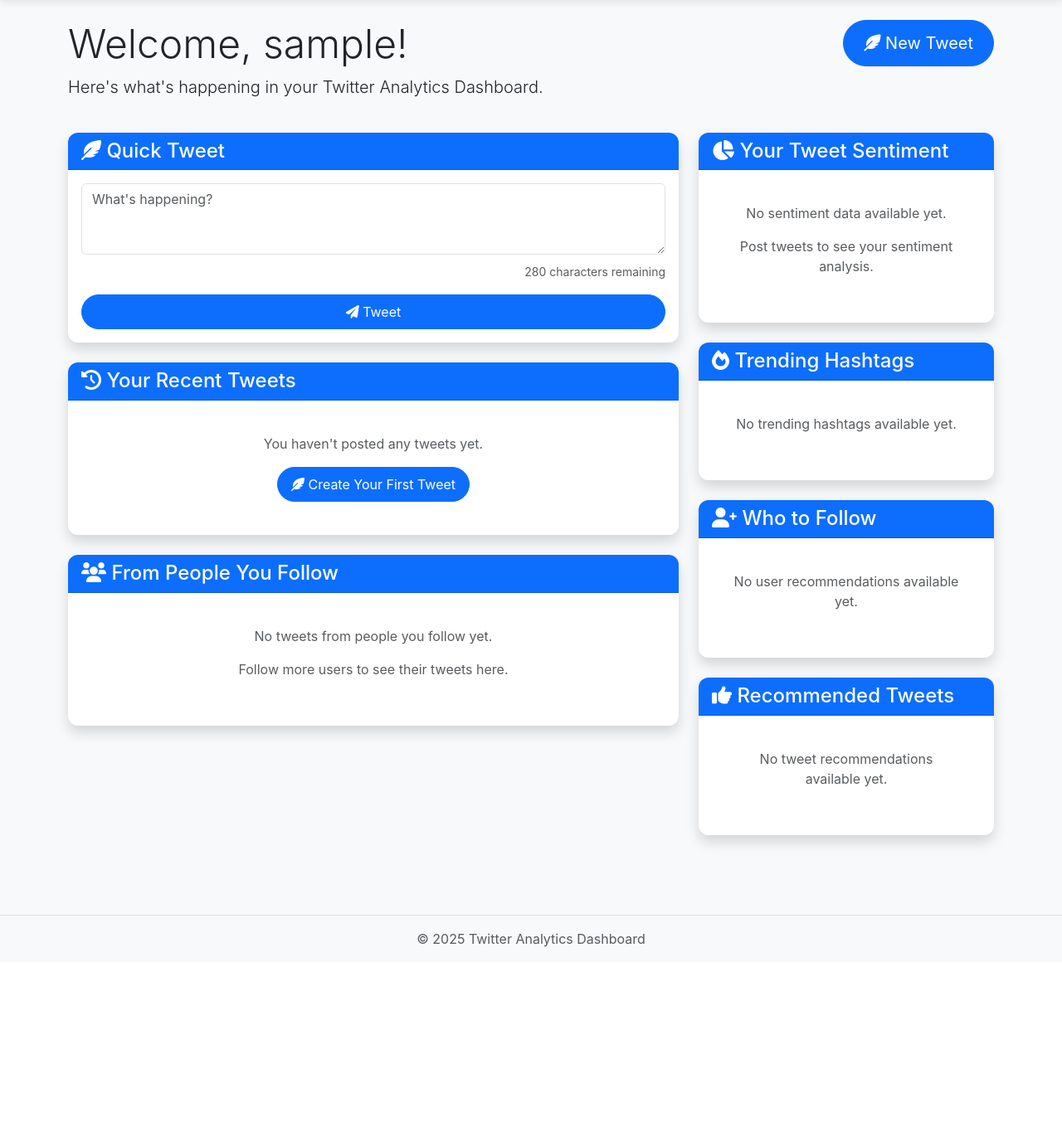
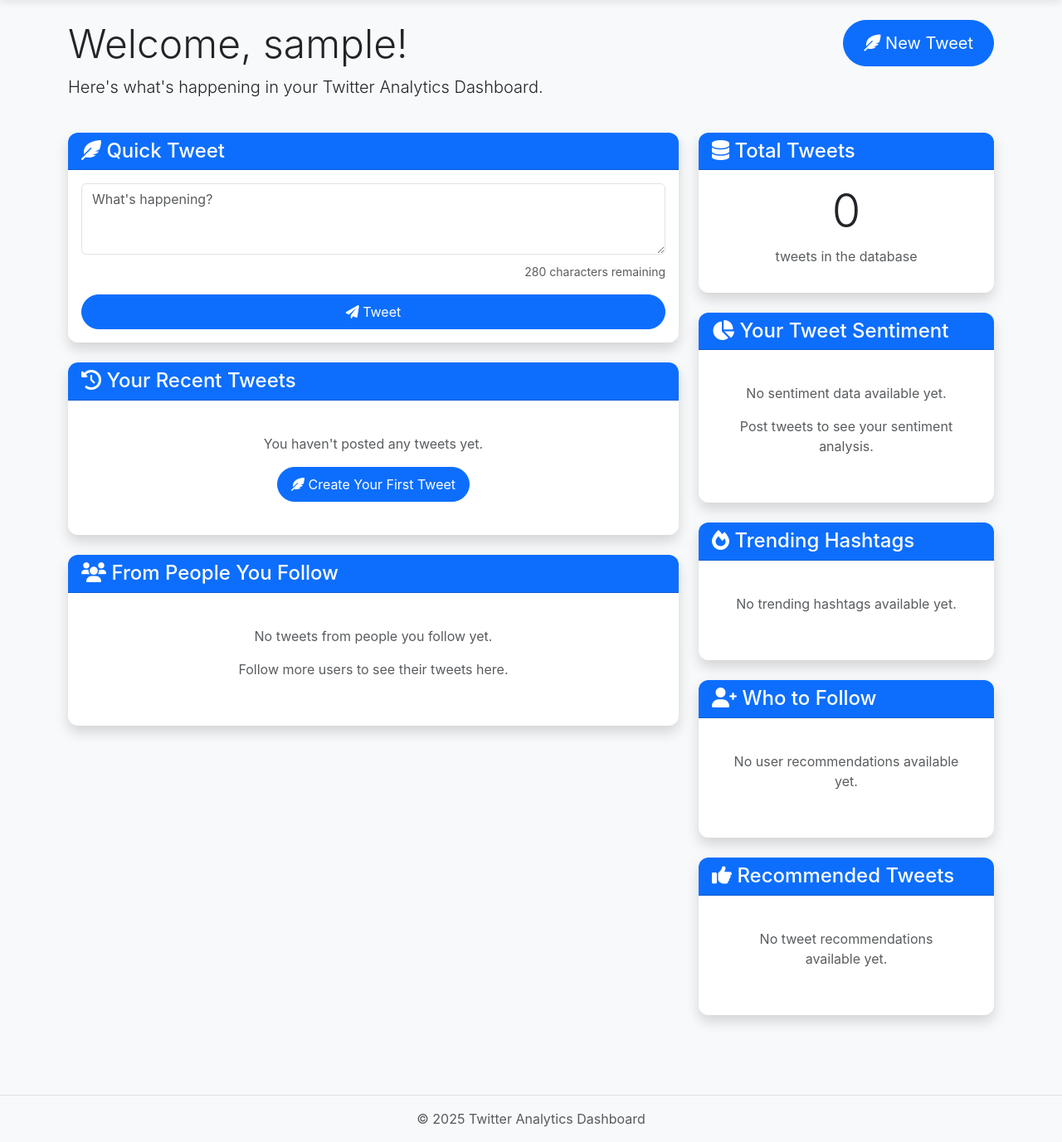
Before and after one commit to CODENEON/Twitter_Recommendations_System, a Flask app: page / in a window 1280 px wide. Shown: the part 62-1439 px from the top of the page at 83% size. Before the commit the page ends 1204 px from the top, so only its background shows below. Run offline with Flask 3, Linux system fonts and the light colour scheme; the visitor is signed in with stand-in values (Sample User, id 1); data comes from the database, SQL or seed files in the repository; both versions use the stored data as it was after the commit; data that the repository does not hold is empty.

Commit message:
added total tweet view

```diff
--- a/app/routes/dashboard.py
+++ b/app/routes/dashboard.py
@@ -11,6 +11,9 @@
 @dashboard.route('/dashboard')
 @login_required
 def index():
+    # Get total tweet count
+    total_tweets = Tweet.query.count()
+
     # Get user's recent tweets
     recent_tweets = current_user.get_recent_tweets(
         limit=current_app.config['TWEETS_PER_PAGE']
@@ -43,6 +46,7 @@
 
     return render_template('dashboard/index.html',
                           title='Dashboard',
+                          total_tweets=total_tweets,
                           recent_tweets=recent_tweets,
                           followed_tweets=followed_tweets,
                           trending_hashtags=trending_hashtags,
--- a/app/templates/dashboard/index.html
+++ b/app/templates/dashboard/index.html
@@ -145,6 +145,17 @@
 
     <!-- Right Sidebar -->
     <div class="col-md-4">
+        <!-- Total Tweets Count -->
+        <div class="card mb-4 shadow">
+            <div class="card-header bg-primary text-white">
+                <h4 class="mb-0"><i class="fas fa-database"></i> Total Tweets</h4>
+            </div>
+            <div class="card-body text-center">
+                <h2 class="display-4">{{ total_tweets }}</h2>
+                <p class="text-muted">tweets in the database</p>
+            </div>
+        </div>
+
         <!-- Sentiment Analysis -->
         <div class="card mb-4 shadow">
             <div class="card-header bg-primary text-white">
```
Also changed, not shown: twitter_analytics.db.
